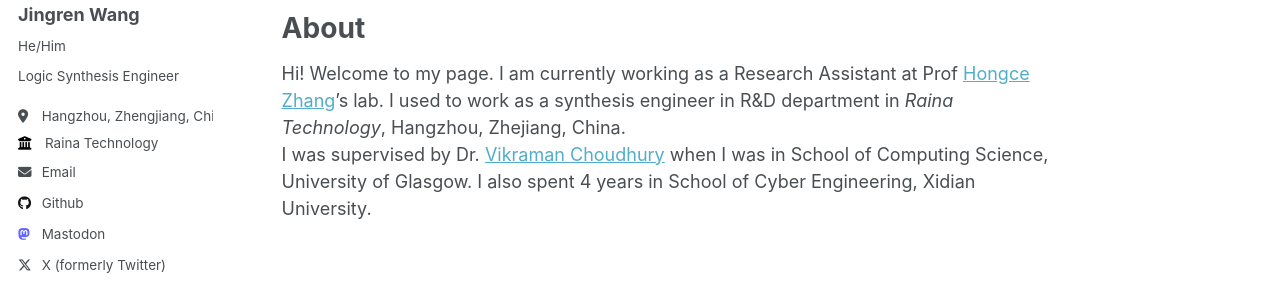
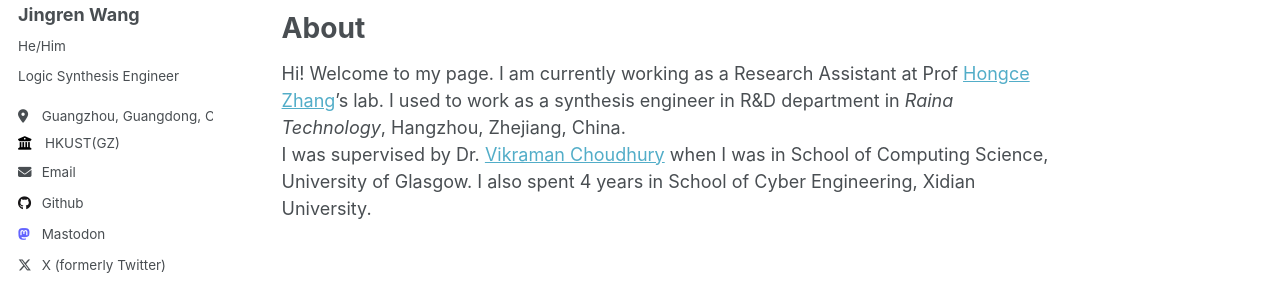
Before and after one commit to wjrforcyber/wjrforcyber.github.io, a Jekyll site: the page built from _pages/about.md, in a window 1280 px wide. Shown: the part 287-587 px from the top of the page. Built offline with Jekyll 4.4.1, drawn with Linux system fonts in a browser that asks for light colours.

Commit message:
Update location and employer
Signed-off-by: JingrenWang <wjrforcyber@163.com>

```diff
--- a/_config.yml
+++ b/_config.yml
@@ -25,8 +25,8 @@ author:
   name             : "Jingren Wang"
   pronouns         : "He/Him"
   bio              : "Logic Synthesis Engineer"
-  location         : "Hangzhou, Zhengjiang, China"
-  employer         : "Raina Technology"
+  location         : "Guangzhou, Guangdong, China"
+  employer         : "HKUST(GZ)"
   uri              : # URL
   email            : "jingrenwangcyber@gmail.com"
 
```
